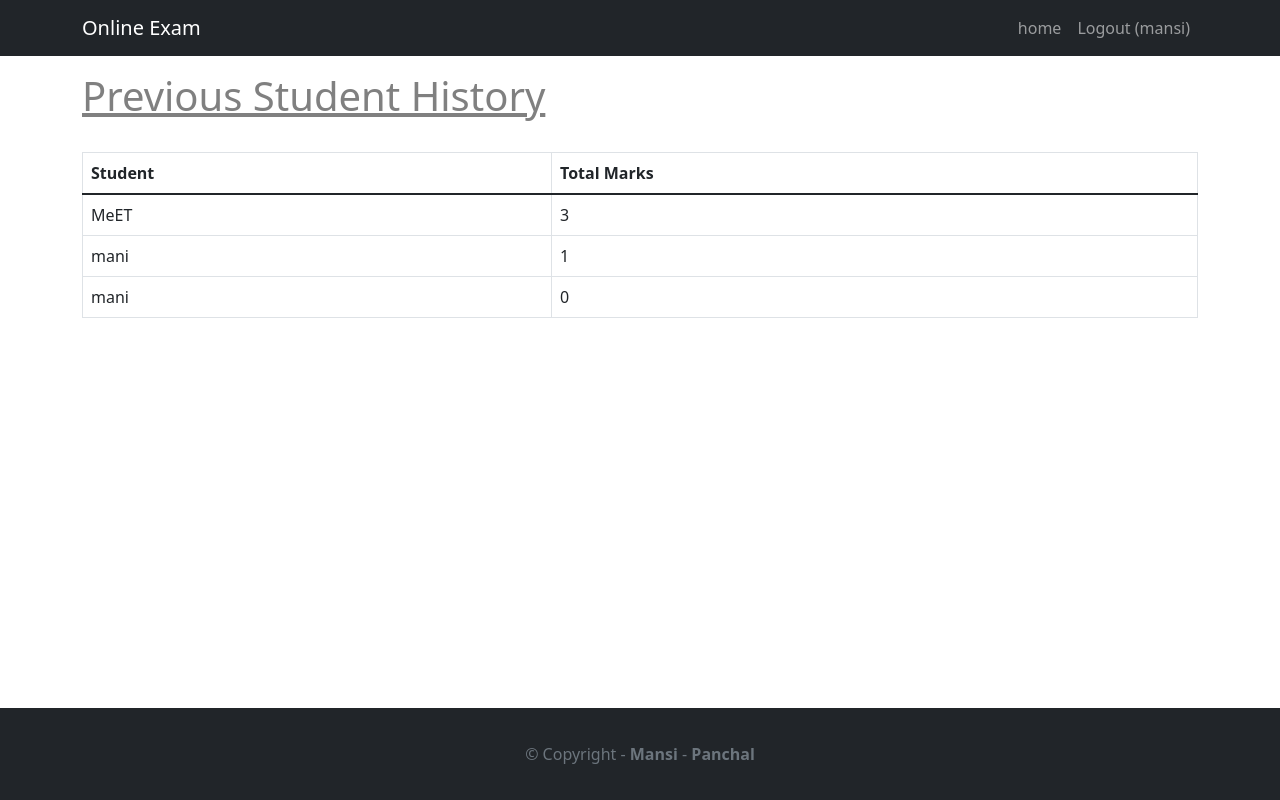
After one commit to mansi12004/online_examination, a Django app: page /history/ in a window 1280 px wide. The commit adds this page. Run offline with Django 4.2, Linux system fonts and the light colour scheme; a user stored in the database is signed in; data comes from the database, SQL or seed files in the repository; both versions use the stored data as it was after the commit.

Commit message:
adding history page

```diff
--- /dev/null
+++ b/exam/templates/history.html
@@ -0,0 +1,29 @@
+{% extends 'base.html' %}
+{% block content %}
+<div>
+    <h1 style="color: gray;"><u>Previous Student History</u></h1>
+</div>
+<br>
+<div>
+    <table class="table table-bordered">
+        <thead>
+            <tr>
+                <th>Student</th>
+                <th>Total Marks</th>
+            </tr>
+        </thead>
+        <tbody>
+            {% for result in results %}
+                <tr>
+                    <td>{{ result.user.username }}</td>
+                    <td>{{ result.total_score }}</td>
+                </tr>
+            {% empty %}
+                <tr>
+                    <td colspan="2">No results found.</td>
+                </tr>
+            {% endfor %}
+        </tbody>
+    </table>
+</div>
+{% endblock content %}
--- a/exam/templates/result.html
+++ b/exam/templates/result.html
@@ -10,5 +10,6 @@
     <p>Questions Correct: {{ questions_correct }}</p>
     <p>Questions Wrong: {{ questions_wrong }}</p>
     <p>Questions Not Attempted: {{ questions_not_attempted }}</p>
+    <a href="{% url 'history' %}" class="btn btn-primary">View History</a>
 </div>
 {% endblock content %}
--- a/exam/urls.py
+++ b/exam/urls.py
@@ -4,5 +4,6 @@ from . import views
 urlpatterns = [
     path('',views.home,name='home'),
     path("test/",views.test,name = 'test'),
-    path('result/',views.result,name='result')
+    path('result/',views.result,name='result'),
+    path('history/', views.history, name='history'),
 ]
--- a/exam/views.py
+++ b/exam/views.py
@@ -55,7 +55,14 @@ def result(request):
                 'questions_correct': questions_correct,
                 'questions_wrong': questions_wrong,
                 'questions_not_attempted': questions_not_attempted,
+
             },
         )
     else:
         return HttpResponse("Invalid request method")
+
+@login_required
+def history(request):
+    # Retrieve all TestResult instances and order them by total_score
+    results = TestResult.objects.all().order_by('-total_score')
+    return render(request, 'history.html', {'results': results})
```
Also changed, not shown: db.sqlite3.
